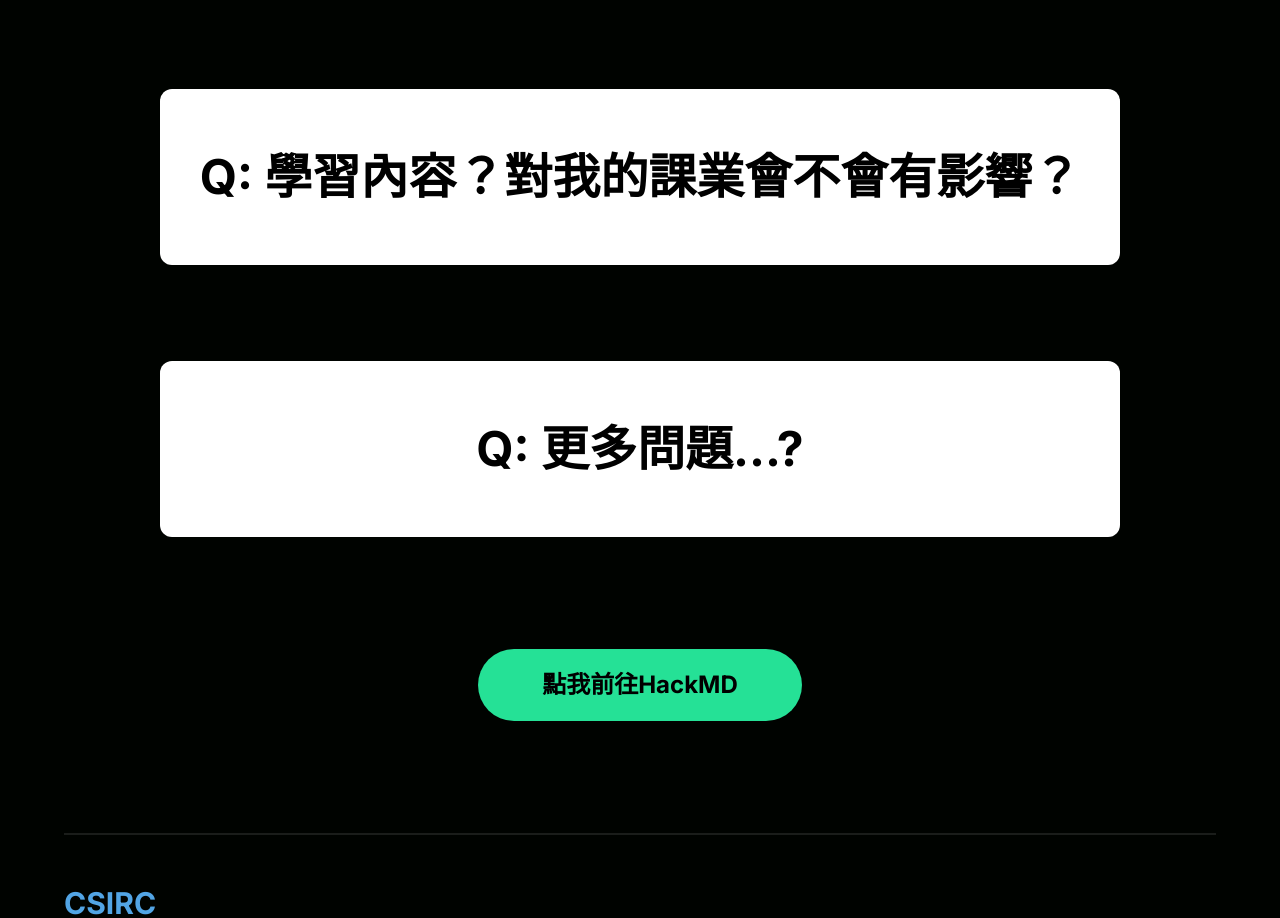
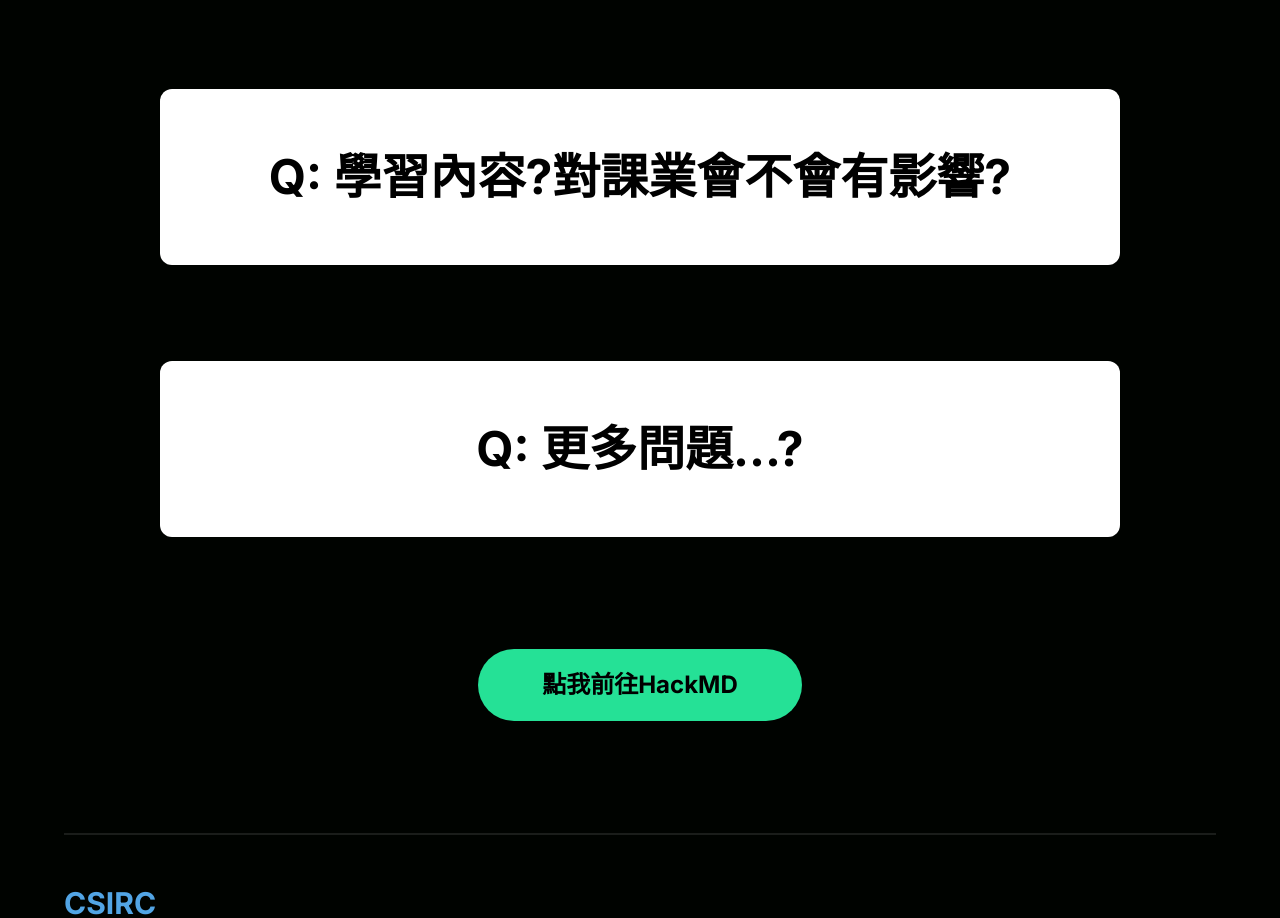
Before and after one commit to yudong-0222/realclubwebsite, a Next.js app: page / in a window 1280 px wide. Shown: the part 4220-5138 px from the top of the page. Built offline with nearby package versions, Linux system fonts and the light colour scheme.

Commit message:
Optimized the question

```diff
--- a/src/constants/index.js
+++ b/src/constants/index.js
@@ -26,7 +26,7 @@ export const data = [
   },
   {
     id: '5',
-    question: '學習內容？對我的課業會不會有影響？',
+    question: '學習內容?對課業會不會有影響?',
     answer: '請查閱 HACKMD 裡面有較完整的資訊歐',
   },
   {
```
